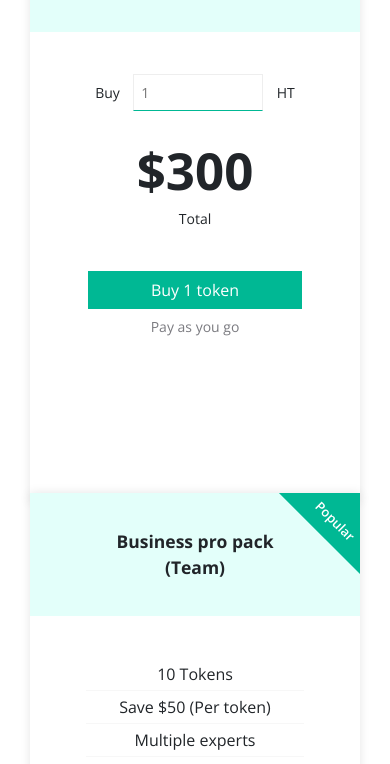
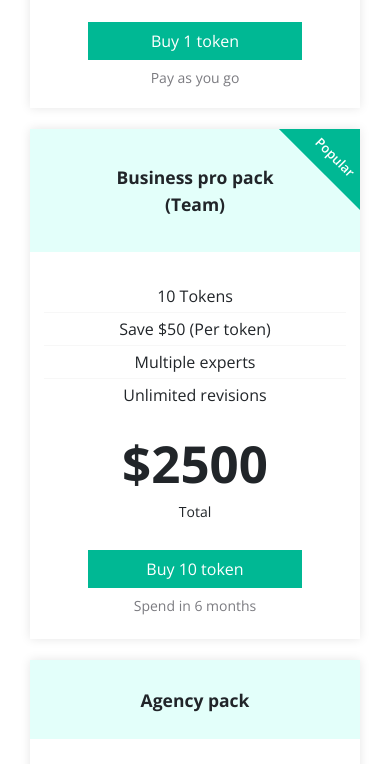
Before and after one commit to Nabil5352/Echotech-site-html, a plain HTML site: page buyToken.html in a window 390 px wide. Shown: the part 780-1544 px from the top of the page. Drawn offline with nearby package versions, Linux system fonts and the light colour scheme.

Commit message:
buy token - mobile version

```diff
--- a/scss/_buyToken.scss
+++ b/scss/_buyToken.scss
@@ -10,6 +10,9 @@
 
         .logo-wrapper{
             padding-top: 8em;
+            @include mobile{
+                padding-top: 1em;
+            }
 
             img.buy_token_logo{
                 background: #fff;
@@ -21,17 +24,26 @@
                 font-size: 30px;
                 font-weight: 300;
                 margin-top: 1em;
+                @include mobile{
+                    font-size: 25px;
+                }
             }
             .subtitle{
                 font-size: 16px;
                 font-weight: 400;
                 margin-top: 0.7em;
+                @include mobile{
+                    font-size: 14px;
+                }
             }
         }
 
         #packages{
             margin-top: 6em;
             margin-bottom: 5em;
+            @include mobile{
+                margin-top: 4em;
+            }
             .package{
                 background: #fff;
                 box-shadow: 0px 0px 10px 0px rgba(0, 0, 0, 0.1);
@@ -43,6 +55,14 @@
                 position: relative;
                 overflow: hidden;
                 z-index: 1;
+
+                @include mobile{
+                    display: list-item;
+                    list-style: none;
+                    margin-bottom: 1.5em;
+                    max-width: 100%;
+                    min-height: 510px;
+                }
                 .package-header {
                     background: $package-header-bg;
                     padding: 1.5em 0.5em;
@@ -56,8 +76,14 @@
                 }
                 .package-wrapper{
                     padding: 3em 1em;
+                    @include mobile{
+                        padding: 2em 1em;
+                    }
                     .package-body{
                         padding: 0em 3em 1.5em;
+                        @include mobile{
+                            padding: 0em 0em 1em;
+                        }
                         ul li.text{
                             font-size: 16px;
                             font-weight: 400;
@@ -101,6 +127,9 @@
                     }
                 }
                 &.solo-package{
+                    @include mobile{
+                        min-height: 370px;
+                    }
                     ul li{
                         display: inline-block;
 
@@ -126,6 +155,10 @@
                     .package-header {
                         padding: 2em 0.5em;
                     }
+                    @include mobile{
+                        min-height: 510px;
+                        margin-top: 0px;
+                    }
                 }
             }
         }
```
Also changed, not shown: css/styleBuyToken.css, 1 other file.
